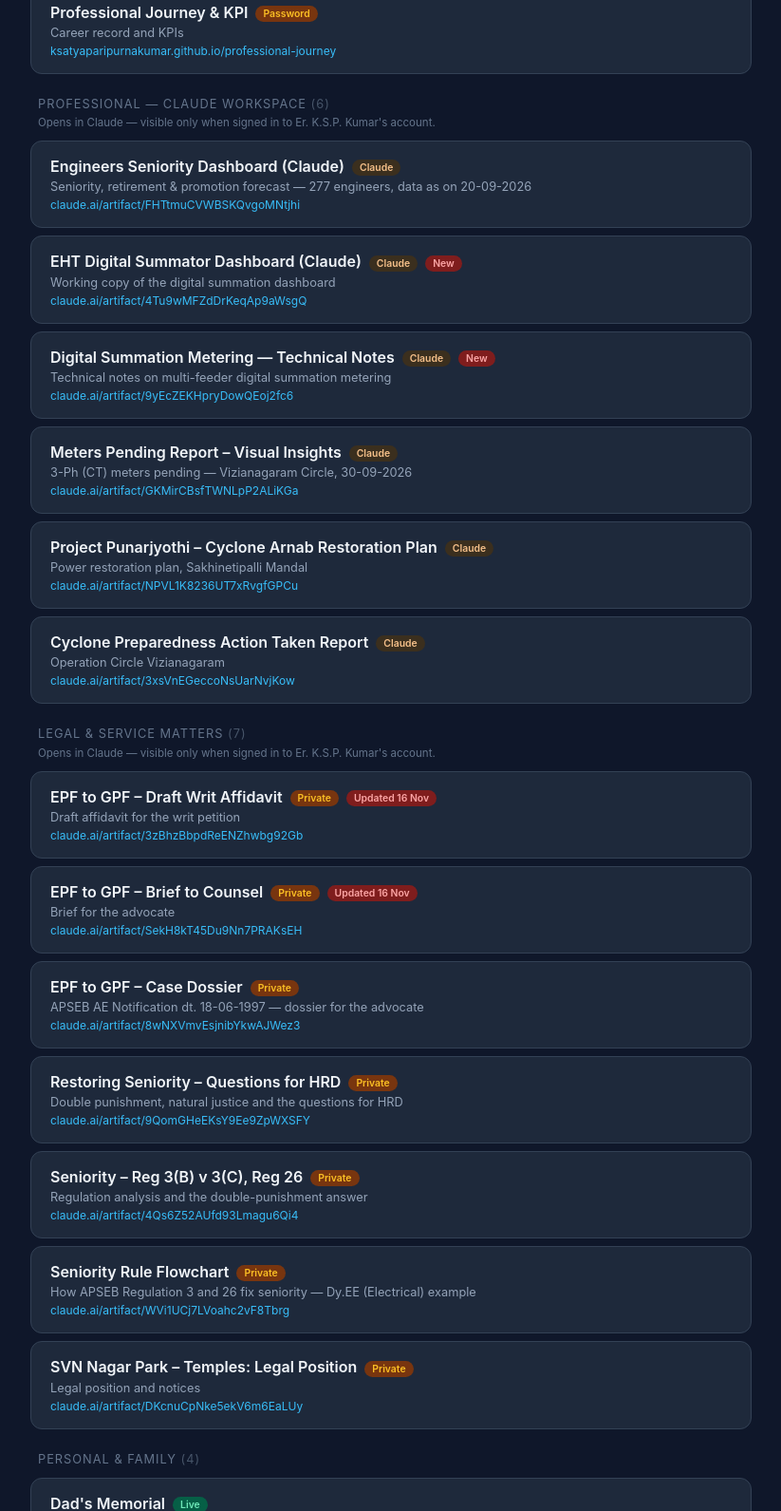
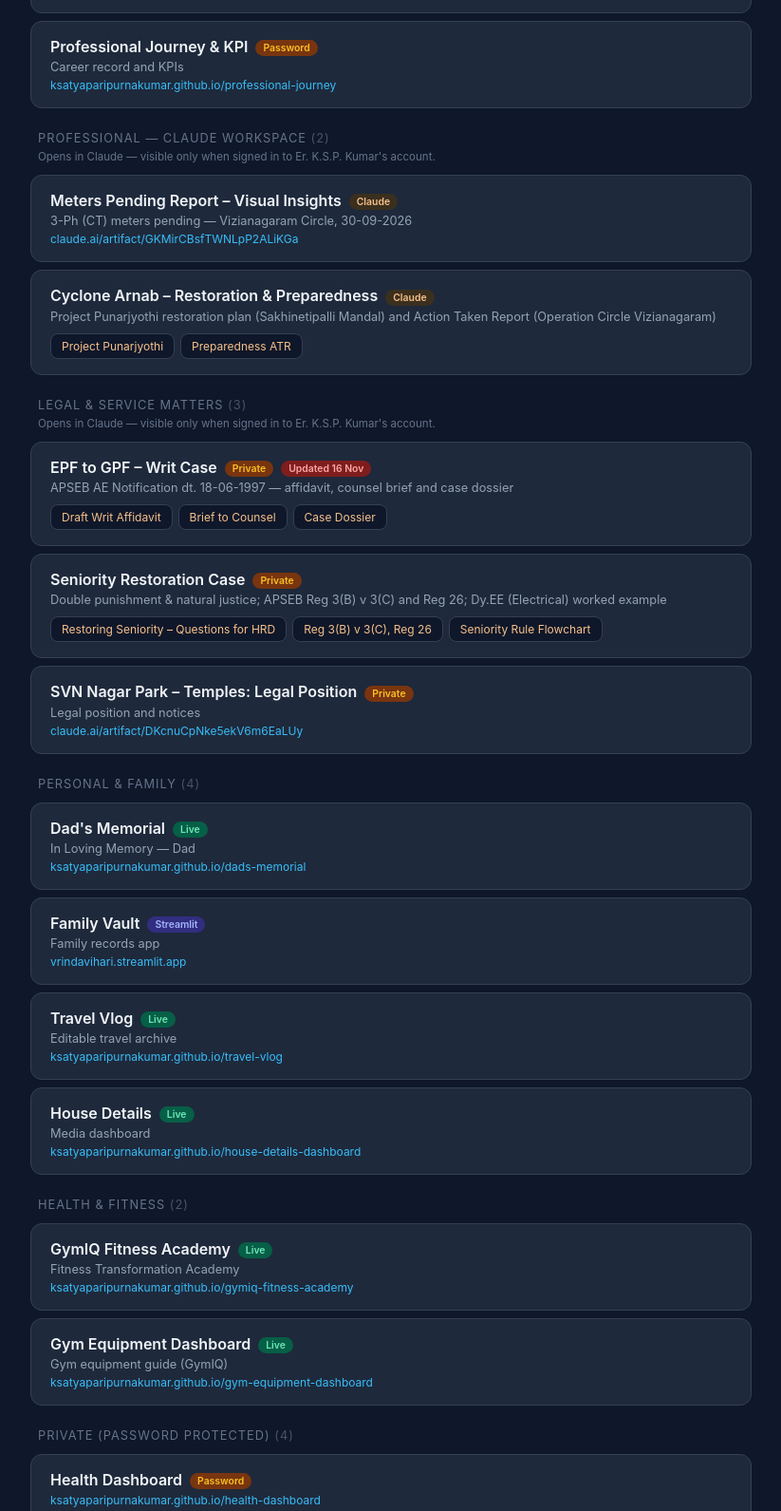
Before and after one commit to ksatyaparipurnakumar/ksp-dashboards-hub, a plain HTML site: page index.html in a window 1280 px wide. Shown: the part 1209-2800 px from the top of the page at 95% size, without its empty margins (228-1051 px from the left). Drawn offline with Linux system fonts and the light colour scheme.

Commit message:
Club related items into single cards: Engineers Seniority, EHT Digital Summator, Cyclone Arnab, EPF to GPF, Seniority case
Co-Authored-By: Claude Opus 5.5 <noreply@anthropic.com>
Claude-Session: https://claude.ai/code/session_01Ka1dD992S4eL1szbdE4Tru

```diff
--- a/index.html
+++ b/index.html
@@ -27,6 +27,13 @@ h1{text-align:center;font-size:1.5rem;margin-bottom:.5rem;color:#38bdf8}
 .badge-protected{background:#78350f;color:#fbbf24}
 .badge-streamlit{background:#312e81;color:#a5b4fc}
 .badge-claude{background:#3b2f1e;color:#f5c08a}
+.card.group{cursor:default}
+.card.group:hover{transform:none}
+.links{display:flex;flex-wrap:wrap;gap:6px;margin-top:10px}
+.pill{display:inline-block;text-decoration:none;font-size:.75rem;padding:5px 11px;border-radius:8px;background:#0f172a;border:1px solid #334155;color:#38bdf8;transition:all .2s}
+.pill:hover{border-color:#38bdf8;background:#172554}
+.pill.claude{color:#f5c08a}
+.pill.claude:hover{border-color:#f5c08a;background:#3b2f1e}
 .empty{display:none;text-align:center;color:#64748b;font-size:.85rem;margin:1rem 0}
 .footer{text-align:center;font-size:.7rem;color:#475569;margin-top:2rem;padding-top:1rem;border-top:1px solid #1e293b}
 </style>
@@ -39,16 +46,23 @@ h1{text-align:center;font-size:1.5rem;margin-bottom:.5rem;color:#38bdf8}
 
 <div class="section">
 <div class="section-title">Professional — APEPDCL <span>(11)</span></div>
-<a class="card" href="https://ksatyaparipurnakumar.github.io/Engineers-Seniority-Dashboard/" target="_blank" rel="noopener">
+<div class="card group">
   <span class="card-name">Engineers Seniority Dashboard<span class="card-badge badge-live">Live</span><span class="card-badge badge-new">Updated Nov 2026</span></span>
-  <div class="card-desc">APEPDCL engineers seniority, retirement &amp; promotion forecast</div>
-  <div class="card-url">ksatyaparipurnakumar.github.io/Engineers-Seniority-Dashboard</div>
-</a>
-<a class="card" href="https://ksatyaparipurnakumar.github.io/eht-digital-summator-dashboard/" target="_blank" rel="noopener">
+  <div class="card-desc">APEPDCL engineers seniority, retirement &amp; promotion forecast — 277 engineers, data as on 20-09-2026</div>
+  <div class="links">
+    <a class="pill" href="https://ksatyaparipurnakumar.github.io/Engineers-Seniority-Dashboard/" target="_blank" rel="noopener">Open dashboard (GitHub)</a>
+    <a class="pill claude" href="https://claude.ai/artifact/FHTtmuCVWBSKQvgoMNtjhi" target="_blank" rel="noopener">Claude version</a>
+  </div>
+</div>
+<div class="card group">
   <span class="card-name">EHT Digital Summator Dashboard<span class="card-badge badge-live">Live</span><span class="card-badge badge-new">New</span></span>
-  <div class="card-desc">Multi-feeder digital summation metering — APTRANSCO / CPRI validation</div>
-  <div class="card-url">ksatyaparipurnakumar.github.io/eht-digital-summator-dashboard</div>
-</a>
+  <div class="card-desc">Multi-feeder digital summation metering — APTRANSCO / CPRI validation, with technical notes</div>
+  <div class="links">
+    <a class="pill" href="https://ksatyaparipurnakumar.github.io/eht-digital-summator-dashboard/" target="_blank" rel="noopener">Open dashboard (GitHub)</a>
+    <a class="pill claude" href="https://claude.ai/artifact/4Tu9wMFZdDrKeqAp9aWsgQ" target="_blank" rel="noopener">Claude version</a>
+    <a class="pill claude" href="https://claude.ai/artifact/9yEcZEKHpryDowQEoj2fc6" target="_blank" rel="noopener">Technical Notes</a>
+  </div>
+</div>
 <a class="card" href="https://ksatyaparipurnakumar.github.io/apepdcl-operations-cockpit/" target="_blank" rel="noopener">
   <span class="card-name">APEPDCL Operations Cockpit<span class="card-badge badge-live">Live</span></span>
   <div class="card-desc">SAP Utility Operations Cockpit</div>
@@ -97,73 +111,44 @@ h1{text-align:center;font-size:1.5rem;margin-bottom:.5rem;color:#38bdf8}
 </div>
 
 <div class="section">
-<div class="section-title">Professional — Claude Workspace <span>(6)</span></div>
+<div class="section-title">Professional — Claude Workspace <span>(2)</span></div>
 <p class="note">Opens in Claude — visible only when signed in to Er. K.S.P. Kumar's account.</p>
-<a class="card" href="https://claude.ai/artifact/FHTtmuCVWBSKQvgoMNtjhi" target="_blank" rel="noopener">
-  <span class="card-name">Engineers Seniority Dashboard (Claude)<span class="card-badge badge-claude">Claude</span></span>
-  <div class="card-desc">Seniority, retirement &amp; promotion forecast — 277 engineers, data as on 20-09-2026</div>
-  <div class="card-url">claude.ai/artifact/FHTtmuCVWBSKQvgoMNtjhi</div>
-</a>
-<a class="card" href="https://claude.ai/artifact/4Tu9wMFZdDrKeqAp9aWsgQ" target="_blank" rel="noopener">
-  <span class="card-name">EHT Digital Summator Dashboard (Claude)<span class="card-badge badge-claude">Claude</span><span class="card-badge badge-new">New</span></span>
-  <div class="card-desc">Working copy of the digital summation dashboard</div>
-  <div class="card-url">claude.ai/artifact/4Tu9wMFZdDrKeqAp9aWsgQ</div>
-</a>
-<a class="card" href="https://claude.ai/artifact/9yEcZEKHpryDowQEoj2fc6" target="_blank" rel="noopener">
-  <span class="card-name">Digital Summation Metering — Technical Notes<span class="card-badge badge-claude">Claude</span><span class="card-badge badge-new">New</span></span>
-  <div class="card-desc">Technical notes on multi-feeder digital summation metering</div>
-  <div class="card-url">claude.ai/artifact/9yEcZEKHpryDowQEoj2fc6</div>
-</a>
 <a class="card" href="https://claude.ai/artifact/GKMirCBsfTWNLpP2ALiKGa" target="_blank" rel="noopener">
   <span class="card-name">Meters Pending Report – Visual Insights<span class="card-badge badge-claude">Claude</span></span>
   <div class="card-desc">3-Ph (CT) meters pending — Vizianagaram Circle, 30-09-2026</div>
   <div class="card-url">claude.ai/artifact/GKMirCBsfTWNLpP2ALiKGa</div>
 </a>
-<a class="card" href="https://claude.ai/artifact/NPVL1K8236UT7xRvgfGPCu" target="_blank" rel="noopener">
-  <span class="card-name">Project Punarjyothi – Cyclone Arnab Restoration Plan<span class="card-badge badge-claude">Claude</span></span>
-  <div class="card-desc">Power restoration plan, Sakhinetipalli Mandal</div>
-  <div class="card-url">claude.ai/artifact/NPVL1K8236UT7xRvgfGPCu</div>
-</a>
-<a class="card" href="https://claude.ai/artifact/3xsVnEGeccoNsUarNvjKow" target="_blank" rel="noopener">
-  <span class="card-name">Cyclone Preparedness Action Taken Report<span class="card-badge badge-claude">Claude</span></span>
-  <div class="card-desc">Operation Circle Vizianagaram</div>
-  <div class="card-url">claude.ai/artifact/3xsVnEGeccoNsUarNvjKow</div>
-</a>
+<div class="card group">
+  <span class="card-name">Cyclone Arnab – Restoration &amp; Preparedness<span class="card-badge badge-claude">Claude</span></span>
+  <div class="card-desc">Project Punarjyothi restoration plan (Sakhinetipalli Mandal) and Action Taken Report (Operation Circle Vizianagaram)</div>
+  <div class="links">
+    <a class="pill claude" href="https://claude.ai/artifact/NPVL1K8236UT7xRvgfGPCu" target="_blank" rel="noopener">Project Punarjyothi</a>
+    <a class="pill claude" href="https://claude.ai/artifact/3xsVnEGeccoNsUarNvjKow" target="_blank" rel="noopener">Preparedness ATR</a>
+  </div>
+</div>
 </div>
 
 <div class="section">
-<div class="section-title">Legal &amp; Service Matters <span>(7)</span></div>
+<div class="section-title">Legal &amp; Service Matters <span>(3)</span></div>
 <p class="note">Opens in Claude — visible only when signed in to Er. K.S.P. Kumar's account.</p>
-<a class="card" href="https://claude.ai/artifact/3zBhzBbpdReENZhwbg92Gb" target="_blank" rel="noopener">
-  <span class="card-name">EPF to GPF – Draft Writ Affidavit<span class="card-badge badge-protected">Private</span><span class="card-badge badge-new">Updated 16 Nov</span></span>
-  <div class="card-desc">Draft affidavit for the writ petition</div>
-  <div class="card-url">claude.ai/artifact/3zBhzBbpdReENZhwbg92Gb</div>
-</a>
-<a class="card" href="https://claude.ai/artifact/SekH8kT45Du9Nn7PRAKsEH" target="_blank" rel="noopener">
-  <span class="card-name">EPF to GPF – Brief to Counsel<span class="card-badge badge-protected">Private</span><span class="card-badge badge-new">Updated 16 Nov</span></span>
-  <div class="card-desc">Brief for the advocate</div>
-  <div class="card-url">claude.ai/artifact/SekH8kT45Du9Nn7PRAKsEH</div>
-</a>
-<a class="card" href="https://claude.ai/artifact/8wNXVmvEsjnibYkwAJWez3" target="_blank" rel="noopener">
-  <span class="card-name">EPF to GPF – Case Dossier<span class="card-badge badge-protected">Private</span></span>
-  <div class="card-desc">APSEB AE Notification dt. 18-06-1997 — dossier for the advocate</div>
-  <div class="card-url">claude.ai/artifact/8wNXVmvEsjnibYkwAJWez3</div>
-</a>
-<a class="card" href="https://claude.ai/artifact/9QomGHeEKsY9Ee9ZpWXSFY" target="_blank" rel="noopener">
-  <span class="card-name">Restoring Seniority – Questions for HRD<span class="card-badge badge-protected">Private</span></span>
-  <div class="card-desc">Double punishment, natural justice and the questions for HRD</div>
-  <div class="card-url">claude.ai/artifact/9QomGHeEKsY9Ee9ZpWXSFY</div>
-</a>
-<a class="card" href="https://claude.ai/artifact/4Qs6Z52AUfd93Lmagu6Qi4" target="_blank" rel="noopener">
-  <span class="card-name">Seniority – Reg 3(B) v 3(C), Reg 26<span class="card-badge badge-protected">Private</span></span>
-  <div class="card-desc">Regulation analysis and the double-punishment answer</div>
-  <div class="card-url">claude.ai/artifact/4Qs6Z52AUfd93Lmagu6Qi4</div>
-</a>
-<a class="card" href="https://claude.ai/artifact/WVi1UCj7LVoahc2vF8Tbrg" target="_blank" rel="noopener">
-  <span class="card-name">Seniority Rule Flowchart<span class="card-badge badge-protected">Private</span></span>
-  <div class="card-desc">How APSEB Regulation 3 and 26 fix seniority — Dy.EE (Electrical) example</div>
-  <div class="card-url">claude.ai/artifact/WVi1UCj7LVoahc2vF8Tbrg</div>
-</a>
+<div class="card group">
+  <span class="card-name">EPF to GPF – Writ Case<span class="card-badge badge-protected">Private</span><span class="card-badge badge-new">Updated 16 Nov</span></span>
+  <div class="card-desc">APSEB AE Notification dt. 18-06-1997 — affidavit, counsel brief and case dossier</div>
+  <div class="links">
+    <a class="pill claude" href="https://claude.ai/artifact/3zBhzBbpdReENZhwbg92Gb" target="_blank" rel="noopener">Draft Writ Affidavit</a>
+    <a class="pill claude" href="https://claude.ai/artifact/SekH8kT45Du9Nn7PRAKsEH" target="_blank" rel="noopener">Brief to Counsel</a>
+    <a class="pill claude" href="https://claude.ai/artifact/8wNXVmvEsjnibYkwAJWez3" target="_blank" rel="noopener">Case Dossier</a>
+  </div>
+</div>
+<div class="card group">
+  <span class="card-name">Seniority Restoration Case<span class="card-badge badge-protected">Private</span></span>
+  <div class="card-desc">Double punishment &amp; natural justice; APSEB Reg 3(B) v 3(C) and Reg 26; Dy.EE (Electrical) worked example</div>
+  <div class="links">
+    <a class="pill claude" href="https://claude.ai/artifact/9QomGHeEKsY9Ee9ZpWXSFY" target="_blank" rel="noopener">Restoring Seniority – Questions for HRD</a>
+    <a class="pill claude" href="https://claude.ai/artifact/4Qs6Z52AUfd93Lmagu6Qi4" target="_blank" rel="noopener">Reg 3(B) v 3(C), Reg 26</a>
+    <a class="pill claude" href="https://claude.ai/artifact/WVi1UCj7LVoahc2vF8Tbrg" target="_blank" rel="noopener">Seniority Rule Flowchart</a>
+  </div>
+</div>
 <a class="card" href="https://claude.ai/artifact/DKcnuCpNke5ekV6m6EaLUy" target="_blank" rel="noopener">
   <span class="card-name">SVN Nagar Park – Temples: Legal Position<span class="card-badge badge-protected">Private</span></span>
   <div class="card-desc">Legal position and notices</div>
@@ -230,7 +215,7 @@ h1{text-align:center;font-size:1.5rem;margin-bottom:.5rem;color:#38bdf8}
 </div>
 
 <p class="empty" id="empty">No dashboards match your search.</p>
-<div class="footer">Er. K.S.P. Kumar • 34 links • Updated 16 November 2026</div>
+<div class="footer">Er. K.S.P. Kumar • 26 dashboards • Updated 16 November 2026</div>
 </div>
 <script>
 (function(){
```
